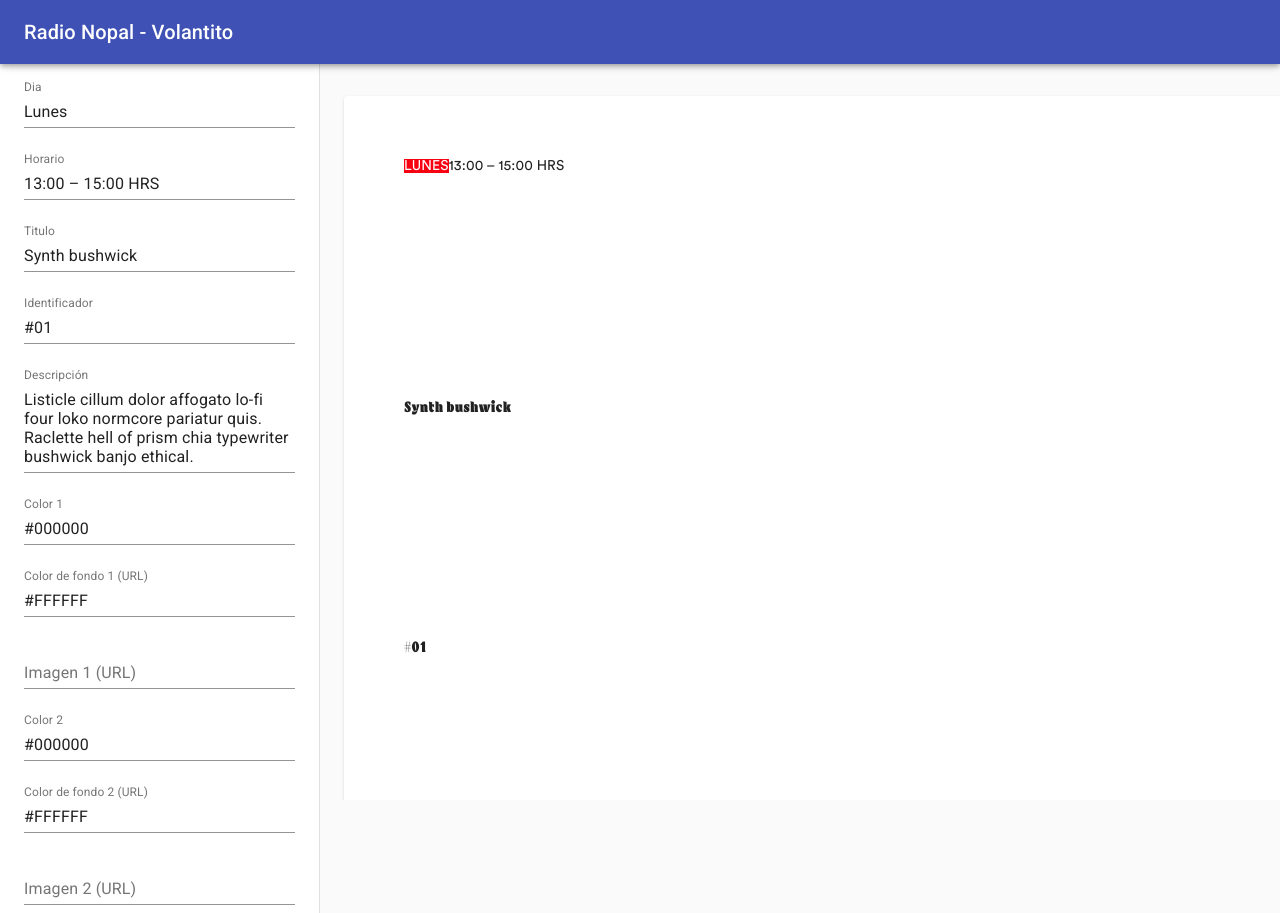
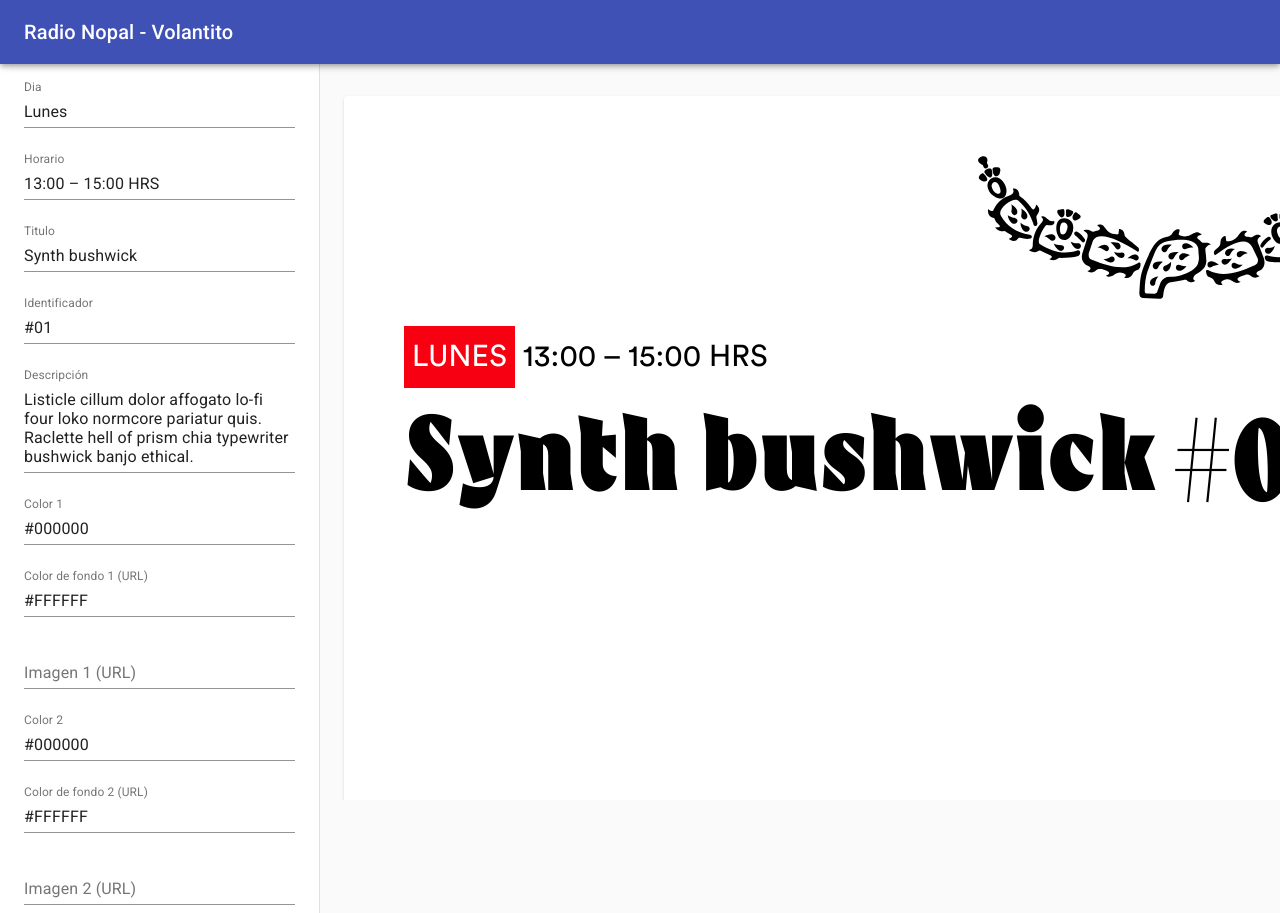
Before and after one commit to mixcas/radio-nopal-volante, a React (Create React App) app: page / in a window 1280 px wide. Built offline with nearby package versions, Linux system fonts and the light colour scheme; a web font is replaced by a local one.

Commit message:
add block 1 styles

```diff
--- a/package.json
+++ b/package.json
@@ -19,7 +19,8 @@
     "start": "react-scripts start",
     "build": "react-scripts build",
     "test": "react-scripts test",
-    "eject": "react-scripts eject"
+    "eject": "react-scripts eject",
+    "deploy": "yarn build && gh-pages -d build"
   },
   "eslintConfig": {
     "extends": "react-app"
@@ -35,5 +36,8 @@
       "last 1 firefox version",
       "last 1 safari version"
     ]
+  },
+  "devDependencies": {
+    "gh-pages": "^2.2.0"
   }
 }
--- a/src/components/Flyer.js
+++ b/src/components/Flyer.js
@@ -2,6 +2,7 @@ import React from 'react'
 import Paper from '@material-ui/core/Paper'
 import { makeStyles } from '@material-ui/core/styles'
 import { connect } from 'react-redux'
+import Nopal from 'components/Nopal'
 
 const useStyles = makeStyles(theme => ({
   block: {
@@ -11,6 +12,7 @@ const useStyles = makeStyles(theme => ({
     backgroundSize: 'cover',
     backgroundPosition: 'center',
 		marginBottom: theme.spacing(4),
+    position: 'relative',
   },
   block1: {
     padding: 60,
@@ -20,26 +22,52 @@ const useStyles = makeStyles(theme => ({
     display: 'flex',
     flexDirection: 'row',
     flexWrap: 'wrap',
+    paddingTop: 180,
 
     '& > *': {
       flex: '100% 0 0',
     }
+
+
   },
   block2: {
   },
   schedule: {
-
+    fontSize: 30,
   },
   day: {
     background: '#f70011',
     textTransform: 'uppercase',
     color: '#FFF',
+    padding: '16px 8px',
+    fontSize: 30,
+    marginRight: 8,
+  },
+  titleContainer: {
+    display: 'flex',
+    flexWrap: 'nowrap',
   },
   title: {
     fontFamily: 'Noah Upper Lower',
+    fontSize: 100,
+    marginRight: 16,
+    whiteSpace: 'pre-line',
+    flex: '753px 0 0',
   },
   identifier: {
     fontFamily: 'Noah Upper Lower',
+    fontSize: 110,
+  },
+  description: {
+    alignSelf: 'flex-end',
+    fontSize: 33,
+    whiteSpace: 'pre-line',
+  },
+  nopalContainer: {
+    position: 'absolute',
+    top: 60,
+    right: 60,
+    width: 386,
   }
 }))
 
@@ -59,11 +87,13 @@ const Flyer = ({
   const classes = useStyles()
 
   const block1 = {
+    color: color1,
     backgroundColor: backgroundColor1,
     backgroundImage: `url(${backgroundImageUrl1})`,
   }
 
   const block2 = {
+    color: color2,
     backgroundColor: backgroundColor2,
     backgroundImage: `url(${backgroundImageUrl2})`,
   }
@@ -73,8 +103,11 @@ const Flyer = ({
   return (
     <div>
       <Paper elevation={1} className={`${classes.block} ${classes.block1} block1`} style={block1}>
+        <div className={classes.nopalContainer}>
+          <Nopal fill={color2}/>
+        </div>
         <div className={`${classes.blockContent1} block-content-1`} style={blockContent1}>
-
+          <div>
             <div className={classes.schedule}>
               <span className={classes.day}>
                 {day}
@@ -84,12 +117,15 @@ const Flyer = ({
               </span>
             </div>
 
+            <div className={classes.titleContainer}>
               <div className={classes.title}>
                 {title}
               </div>
 
               <div className={classes.identifier}>
                 {identifier}
+              </div>
+            </div>
           </div>
 
           <div className={classes.description}>
--- a/src/components/Form.js
+++ b/src/components/Form.js
@@ -48,6 +48,7 @@ const FlyerForm  = ({
 
       <div>
         <TextField
+          multiline
           margin='normal'
           fullWidth
           id='title'
--- /dev/null
+++ b/src/components/Nopal.js
@@ -0,0 +1,93 @@
+import React from "react"
+
+const Nopal = (props) => {
+  const { fill, ...expanded } = props
+	return (
+		<svg
+			id="prefix__Layer_1"
+			x={0}
+			y={0}
+			viewBox="0 0 100 38"
+			xmlSpace="preserve"
+			{...expanded}
+		>
+			<style>{`.prefix__st0{fill:${fill}}`}</style>
+			<title>{"cactus-nopal"}</title>
+			<g id="prefix__Page-1">
+				<g id="prefix__cactus-nopal" transform="translate(-1)">
+					<path
+						id="prefix__Shape"
+						className="prefix__st0"
+						d="M41.7 27c1.2.4 1.4-1.6-.2-1.5-.6.1-1.2.5-1.8 1 .6-.1 1.2 0 2 .5"
+					/>
+					<path
+						className="prefix__st0"
+						d="M36.7 23.9c.8 1 2-.6.6-1.4-.6-.2-1.3-.2-2-.1.5.3.9.7 1.4 1.5M33.9 23c-.7 0-1.3.3-1.9.7.6.1 1.1.2 1.9.8 1.1.7 1.6-1.3 0-1.5M35.4 26.1c-.8.5-1.4.6-1.9.6.6.5 1.2.8 1.8.9 1.7 0 1.2-2 .1-1.5M37.6 26.3c1.5.6 1.9-1.4.6-1.3-.9.2-1.5 0-2-.2.4.7.8 1.2 1.4 1.5"
+					/>
+					<path
+						className="prefix__st0"
+						d="M29.3 21.3l-1.3 4c-.2 1-.2 1.9.9 2.9 1.3.5 1.7 1 .7 1.5-.3 0-.3.1 0 .3.9.4 1.5.1 2-.4.4-.4.9-.4 1.4-.3 1.9.5 2.6 1 1.4 1.6-.3 0-.3.1.2.3 1.8.4 1.9-1.6 4.1-.8.5.2.8.5.4.9-.2.1-.3.2.1.3.9.1 1.6-.3 2-1.3.3-.5.6-.6 1.4-.9.4-.4.5-.7.5-1.2.1-.5-.2-.7-.6-.5-3.6 2.1-7.5 1-12-.8-.8-.3-.9-.9-.8-1.7l1.1-3.3c1.3-2.6 6.7-.3 11.4 2.8.5.5.7-.6.3-1l-1.1-.9c-.3-.3-2.5-1.8-2.4-2.2-.1-1.1-.6-1.5-1.1-1.6-.3-.1-.4-.1-.4.3l-.1.8c-.1.3-.3.2-.6.2-3.2-.2-2.5-2.9-4.6-2.5-.5.1-.5 0 .2.6.3.3.3.7-.3.9-.3 0-.6.1-.8.2-.9.5-1.2-.8-2.7-.3-.2.1-.4.2 0 .3.7.4 1 .9.7 1.8zM12.2 15.7c.2 1.1 2 1 1.5-.6-.3-.6-.9-1.1-1.5-1.5.3.9-.1 1.9 0 2.1M11.1 14c-.3-.6-.9-1.1-1.5-1.5.4.9-.1 1.9.1 2.1.2 1.1 1.9 1 1.4-.6M10.7 16.1c-.2-.1-1.2-.1-2-.8.1 1 .6 1.7 1.1 2.1 1.3.7 2-.9.9-1.3M12.9 19.4c1.2.8 2.1-.7 1-1.2-.2-.1-1.2-.2-1.9-1 0 1 .4 1.7.9 2.2M25 22.2c.3.7.7 1.3 1.2 1.7 1.5.8 2-1.2.8-1.3-1 .1-1.5-.2-2-.4M20.6 22.7c.3.7.7 1.3 1.3 1.7 1.5.8 1.9-1.3.7-1.3-.9 0-1.5-.1-2-.4M20.2 20.3c-.7-.1-1.4.2-2 .5 1 .2 1.5 1.1 1.8 1.1.9.4 1.8-1.2.2-1.6"
+					/>
+					<path
+						className="prefix__st0"
+						d="M26.1 20.5c.6.4 1.2 1 1.9 1.8.4.3.9-.2.7-.7-.5-.8-1.1-1.5-2-2-.7-.2-1 .5-.6.9M17.5 15.9c.4.4.5.8 0 1.3-1.4 1.5-2.1 3.2-2.3 5.2 0 1 0 1.7-.7 1.8-.3 0-.3.2 0 .4.6.3 1.3.5 2.1 0 .2-.1.3-.2.5-.1l2.6 1.2c.5.2.6.5 0 .9-.2.1-.3.2-.1.2.8.4 1.6.2 2.2-.3.2-.2.4-.2.6-.1 1.7 0 3.3-.1 4.6-.5.8-.6.5-1.7-.3-1.4-3.7 1.2-6.7.1-9.5-1.6-.5-.1-.5-.7-.4-1.4.4-1.3.9-2.4 1.6-3.3.1-.2.3-.3.5-.3 1.2.2 1.9 0 1.9-.8-.1-.4-.2-.4-.3-.2-1.5.2-1.9-1.6-3-1.2-.2.1-.2.2 0 .2"
+					/>
+					<path
+						className="prefix__st0"
+						d="M22.5 17.6c.6-.8 2.1-.3 1.6 1.4-.4 1.3-.9 1.6-1.7 1.1-.3-1.1-.2-1.9.1-2.5m0 4c1.5.5 2.5-.3 3.1-2.2.7-3.2-2.6-3.9-3.7-2.7-1 1-.8 3.9.6 4.9M26.3 16.7c.4-.1.8-.3 1.2-.7.2-.3.1-.6-.2-.8l-.7-.5c-.3-.2-.5-.1-.8.3-.2.3-.4.7-.3 1.1.1.4.4.6.8.6M23.8 15.4c.2.5.6.5 1.2.2.2-.2.3-.4.5-.6.3-.5.2-.8-.3-.9l-.8-.3c-.4-.1-.7 0-.6.6v1zM23.3 15.5c.1-.2.1-.4.1-.6v-.5c0-.6-.2-.8-.6-.6-.3.1-.5.1-.8.1-.3.1-.6.1-.4.9.3.7 1.1 1.7 1.7.7M5.1 13.8c-.2.6-.6.6-1.2.2-.3-.4-.4-.2-.3.3 0 .8.4 1.4 1.2 1.7.3 0 .5.1.6.5.2.5.6.9 1 1.3.6.5.2.6-.6.7-.4-.1-.4 0 0 .4s1 .6 1.8.6c.2-.1.5 0 .7.2l1.2.7c.5.3.5.6-.2.9-.3.1-.4.2 0 .4.8.5 1.5.5 2.1-.3.1-.2.3-.2.6-.2.9.3 1.8.4 2.6.2.5-.2.5-.9-.2-1-3.6-.6-5.9-2.3-7.4-4.8-.4-.6-.3-1.3.1-1.9.6-.9 1.5-1.6 2.6-2.1.7-.4 1.4-.4 1.9.1 2.1 1.9 3 3.8 3.7 5.7.1 1 1 1 1.1.1l-.2-1.2c-.1-.4-.1-.7 0-.8.9-1.2.8-2 .2-2.6-.2-.3-.3-.4-.4 0-.4 1.2-.8 1.2-1.3.4-1-1.4-1.8-2.2-2.6-2.7-.4-.2-.5-.4-.4-.6-.2-1.4-.8-1.5-1.3-1.6-.5 0-.4 0-.3.3.3.7-.1 1.3-1.1 1.6-1.7.6-3 1.7-3.9 3.5"
+					/>
+					<path
+						className="prefix__st0"
+						d="M6.5 7.8c.6 1.5.4 2.1-.5 2-.9-.3-1.3-1.1-1.5-2 .1-1.2 1.4-1.6 2 0m-2.9-1c-.6 1.4.6 3.7 2.9 4.2 1.9.3 2.5-2.2 1.2-4.1-1.4-2-3.3-1.6-4.1-.1"
+					/>
+					<path
+						className="prefix__st0"
+						d="M6.5 4.8c.2-.3.2-.7.3-1.1 0-.4-.2-.6-.4-.7-.5-.1-.9-.1-1.3 0-.3.1-.4.4-.3.8.1 1.2.9 2 1.7 1M2.8 4.5c1 1.7 2.3 1.3 1.8-.7.1-1.2-2.6-.3-1.8.7"
+					/>
+					<path
+						className="prefix__st0"
+						d="M2.6 4.7C2.1 3.9.7 5.6 1.4 6c1.4 1.3 3 .4 1.2-1.3M1.9 2.2c.3.1.5.3.5.6.4 1 1.8.2 1-.8-.1-.1-.1-.4 0-.6.5-2.7-4.3-.8-1.5.8M61.4 28.8c-1.1.5-1.5-1.6.2-1.5.7.1 1.2.4 1.8.9-.6.1-1.2.2-2 .6M66.3 25.6c-.7 1-2.1-.5-.7-1.4.6-.3 1.3-.3 2-.1-.5.2-.9.6-1.3 1.5M69 24.6c.7 0 1.3.2 1.9.6-.6.1-1.1.3-1.8.9-1.1.7-1.7-1.3-.1-1.5M67.6 27.7c.8.5 1.4.5 2 .5-.5.5-1.1.9-1.8 1-1.6.1-1.3-1.9-.2-1.5M65.5 28c-1.5.7-1.9-1.3-.7-1.3.9.1 1.5 0 2-.2-.4.6-.8 1.2-1.3 1.5"
+					/>
+					<path
+						className="prefix__st0"
+						d="M74.1 20.9c-.6.4-.9.9-.5 1.8l1.5 3.9c.2.9.3 1.9-.7 2.9-1.3.5-1.7 1-.7 1.5.3 0 .3.1 0 .3-.8.4-1.5.2-2.1-.3-.4-.3-.9-.4-1.4-.2-1.8.5-2.6 1.1-1.4 1.7.3 0 .3.1-.1.3-1.8.5-2-1.6-4.1-.6-.5.2-.8.5-.4.9.2.1.3.2-.1.3-.9.1-1.6-.2-2-1.2-.3-.5-.6-.6-1.4-.9-.4-.3-.5-.7-.6-1.2-.1-.5.1-.7.6-.5 3.7 1.9 7.5.7 12-1.3.8-.3.9-1 .8-1.7L72 23.5c-1.4-2.6-4.8-1.3-9.3 2-.5.6-.8-.5-.4-1l1.1-1c.3-.3.4-.6.4-1 .1-1.1.5-1.5 1-1.7.2-.1.4-.1.4.3l.1.8c.1.3.3.2.6.2 3.1-.4 2.4-3 4.5-2.7.5.1.5 0-.2.6-.2.3-.3.7.3.9.3 0 .6 0 .8.1 1 .4 1.2-.9 2.7-.5.3.1.5.3.1.4M90.3 16.3c-.2 1.1-1.9 1.1-1.5-.6.3-.6.8-1.1 1.5-1.5-.3.9.2 1.9 0 2.1M91.3 14.6c.3-.6.8-1.1 1.5-1.5-.3.9.2 1.9 0 2.1-.1 1-1.9 1-1.5-.6M91.9 16.6c.2-.1 1.2-.1 1.9-.9-.1 1-.5 1.7-1 2.2-1.2.8-2-.8-.9-1.3M89.8 20c-1.1.9-2.1-.6-1-1.2.2-.1 1.2-.2 1.8-1 0 1-.3 1.7-.8 2.2M77.9 23.3c-.2.7-.6 1.4-1.1 1.8-1.4.9-2-1.1-.8-1.3.8.1 1.4-.2 1.9-.5M82.3 23.7c-.3.7-.7 1.3-1.2 1.7-1.5.8-2-1.2-.8-1.3.9.1 1.4-.1 2-.4M82.6 21.2c.7-.1 1.4.1 2.1.4-.9.2-1.5 1.2-1.7 1.2-1.1.4-2-1.1-.4-1.6"
+					/>
+					<path
+						className="prefix__st0"
+						d="M76.7 21.7c-.6.4-1.2 1.1-1.8 1.9-.4.4-.9-.1-.7-.6.5-.9 1.1-1.5 1.9-2 .6-.3 1 .3.6.7M85.1 16.8c-.4.4-.5.8.1 1.3 1.5 1.4 2.2 3.1 2.5 5.1 0 1 .1 1.7.8 1.8.3 0 .4.1 0 .4-.6.4-1.3.5-2.1.1-.2-.1-.3-.2-.5-.1l-2.6 1.3c-.5.2-.6.5 0 .9.2.1.3.1.1.2-.8.4-1.6.3-2.3-.2-.2-.2-.4-.2-.7-.1-1.7.1-3.3.1-4.6-.3-.8-.6-.6-1.7.2-1.4 3.8 1.1 6.7-.1 9.5-2 .4-.2.5-.7.3-1.5-.4-1.3-1-2.4-1.7-3.2-.1-.2-.3-.3-.5-.3-1.2.2-1.9 0-1.9-.7 0-.4.2-.4.3-.3 1.5.2 1.8-1.7 3-1.3.2.2.3.2.1.3"
+					/>
+					<path
+						className="prefix__st0"
+						d="M80.3 21.1c-.7.6-1.3.3-1.7-1-.6-1.7.9-2.3 1.5-1.5.4.6.5 1.4.2 2.5m.4-3.4c-1.2-1.2-4.4-.3-3.6 2.8.7 1.9 1.8 2.6 3.2 2.1 1.4-1 1.5-3.9.4-4.9M76.3 17.9c-.4 0-.8-.3-1.2-.6-.2-.3-.1-.6.2-.9l.6-.5c.3-.2.6-.1.8.3.3.3.4.7.4 1.1-.1.4-.3.6-.8.6"
+					/>
+					<path
+						className="prefix__st0"
+						d="M78.7 16.5c-.2.5-.6.6-1.2.2l-.6-.6c-.3-.5-.2-.8.3-.9l.8-.3c.4-.1.7 0 .6.6l.1 1zM79.3 16.6c-.1-.2-.1-.4-.2-.6v-.5c0-.6.2-.8.6-.6.3 0 .5.1.8.1.3 0 .6.1.4.9-.2.6-1 1.7-1.6.7M97.3 14.1c.2.6.7.6 1.2.1.3-.4.4-.2.4.3 0 .8-.4 1.5-1.2 1.8-.3 0-.5.1-.6.5-.2.5-.5.9-1 1.4-.5.5-.2.7.6.7.4-.1.4 0 0 .4s-.9.7-1.8.7c-.3-.1-.5 0-.7.2l-1.1.7c-.5.3-.4.6.2.9.3.1.4.2 0 .4-.7.5-1.4.5-2.1-.2-.1-.2-.3-.2-.6-.1-.9.3-1.8.5-2.6.3-.5-.2-.5-.9.1-1 3.6-.7 5.8-2.6 7.2-5.1.3-.7.2-1.3-.2-1.9-.7-.9-1.6-1.6-2.7-2-.8-.4-1.4-.3-1.9.2-2 2-2.8 3.9-3.4 5.9-.1 1-1 1-1.2.1l.2-1.2c.1-.4 0-.6-.1-.8-.9-1.1-.9-2-.3-2.6.2-.3.3-.4.4 0 .5 1.1.9 1.1 1.3.3.9-1.5 1.7-2.3 2.5-2.8.4-.2.5-.4.4-.7.5-1.6 1.1-1.6 1.6-1.7.5 0 .4 0 .3.3-.2.8.2 1.3 1.1 1.6 1.7.5 3.1 1.6 4 3.3"
+					/>
+					<path
+						className="prefix__st0"
+						d="M97.7 8c-.2 1-.6 1.8-1.4 2.1-.8.1-1.1-.4-.6-2 .5-1.5 1.9-1.2 2-.1m-3.2-.6c-1.2 1.9-.5 4.4 1.4 4.1 2.3-.7 3.3-3 2.7-4.4-.9-1.5-2.8-1.8-4.1.3"
+					/>
+					<path
+						className="prefix__st0"
+						d="M95.6 5.2c-.2-.3-.3-.7-.3-1.1 0-.4.1-.6.4-.7.4-.2.8-.2 1.2-.1.3.1.4.4.4.8-.1 1.2-.9 2.1-1.7 1.1"
+					/>
+					<path
+						className="prefix__st0"
+						d="M99.2 4.7c-.9 1.8-2.2 1.5-1.8-.6-.1-1.2 2.6-.4 1.8.6M99.4 4.9c.5-.8 2 .9 1.3 1.3-1.3 1.3-2.9.5-1.3-1.3"
+					/>
+					<path
+						className="prefix__st0"
+						d="M100.1 2.3c-.3.1-.5.3-.4.6-.4 1.1-1.8.3-1.1-.7.1-.2.1-.4-.1-.6-.5-2.7 4.3-1 1.6.7M54.2 26.8c.6-.7 1.2-.9 1.7-1.1-.6-.4-1.3-.5-1.9-.5-1.6.5-.8 2.4.2 1.6M53.5 29.7c.6-.2 1.1-.5 1.5-1.2-.5.1-1.1 0-2-.3-1.1-.1-1 1.9.5 1.5M51.7 26.5c.4-.8.8-1.2 1.3-1.6-.8-.1-1.5 0-2.1.2-1.4.9.1 2.4.8 1.4M54.8 24.1c.8-.4 1.4-.4 2-.4-.5-.6-1.1-1-1.8-1.1-1.6-.2-1.3 1.9-.2 1.5M49.9 24.6c.4-.8.8-1.2 1.3-1.6-.8-.1-1.5-.1-2.1.2-1.4 1 .1 2.4.8 1.4M47.6 29c.4-.8.8-1.2 1.3-1.6-.8-.1-1.5-.1-2.1.2-1.3.9.1 2.4.8 1.4M46.9 33.1c.1-.9.4-1.4.8-1.9-.7.1-1.3.3-1.8.8-1.1 1.3.7 2.3 1 1.1M50.6 29.3c.3-.6.5-1.1.4-1.9-.4.4-.8.8-1.7 1.1-1 .8.4 2.2 1.3.8"
+					/>
+					<path
+						className="prefix__st0"
+						d="M57.1 29.1c-.2.2-.5.4-.8.6-1.6.9-3.7 1.6-5.5 1.6-1.2 0-2 .5-2.5 1.5l-.8 2.2c-.1.5-.4.7-.8.7l-2-.1c-.4 0-.5-.2-.5-.6 0-1.8.2-3.5.7-5.1l.1-.2c.2-.6.5-1.3.7-1.9.3-.7.5-1.3.8-2 .4-1 .8-2.1 1.6-2.8 1-.9 2.4-1.1 3.7-1.2 1.5-.1 3.1-.2 4.5.3 1.1.4 1.8 1.2 1.8 2.4 0 1 .3 2 0 2.9-.1.8-.5 1.3-1 1.7m4.2-6.2c-1.2-1-1.9.1-2.6-.8-.2-.3-.6-.4-.8-.7-.2-.3-.1-.6.3-.8.9-.3.9-.2.4-.5-1.8-1.2-2.2 1.5-5.2.5-.2-.1-.4-.1-.4-.4l.2-.8c.1-.3 0-.4-.2-.4-.5 0-1.1.1-1.7 1.1-.1.3-.4.5-.8.7-.6.2-1.3.3-1.9.6-2.2 1-3.2 3.9-4.1 5.9-.5 1.2-1 2.4-1.3 3.8-.3 1.5-.3 3-.4 4.4 0 .7.2 1.2.9 1.3l4.2.2c.7 0 1.1-.3 1.1-1 .2-2.1.9-3.2 2-3.3 1-.2 2.1-.4 3.3-.6.5-.1.8 0 .9.2.6.4 1.2.5 1.7.3.2-.2.4-.3.2-.4-.5-.2-.4-.8.1-1.4 2.4-1.3 3.2-2.5 2.9-4.4v-.2l-.2-1.9c-.1-.7.8-1.3 1.3-1.4.3.3.2.2.1 0"
+					/>
+				</g>
+			</g>
+		</svg>
+	)
+}
+
+export default Nopal
```
Also changed, not shown: 23 other files (tests, documents, lock files or other folders). Lines whose indentation alone changed are shown as unchanged.
